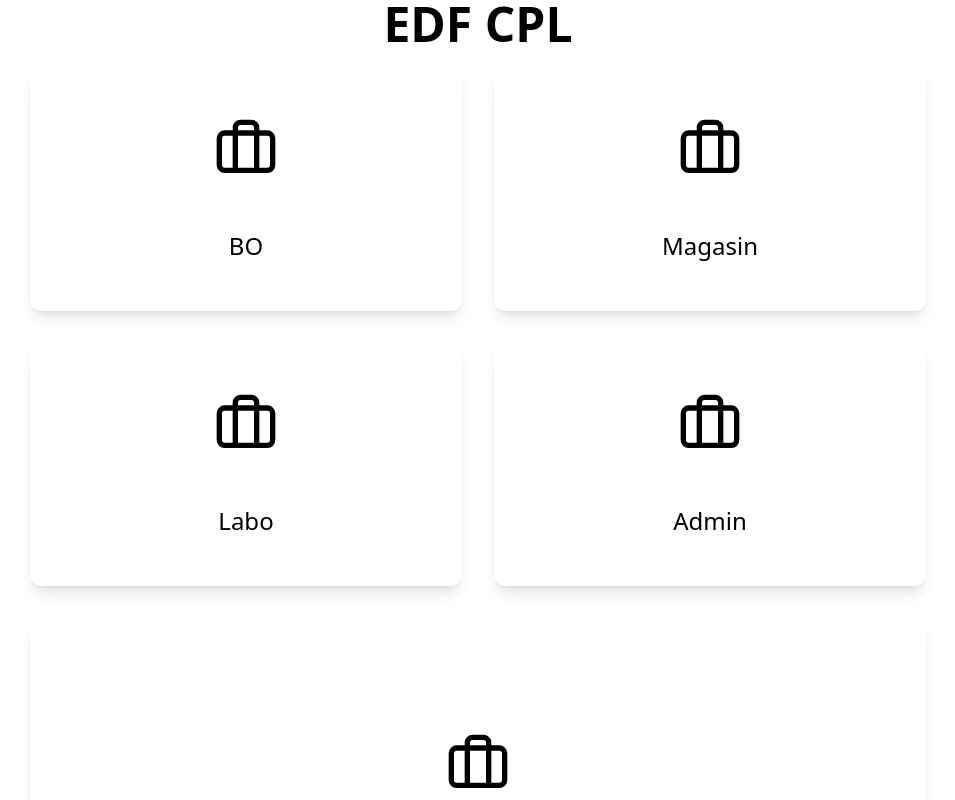
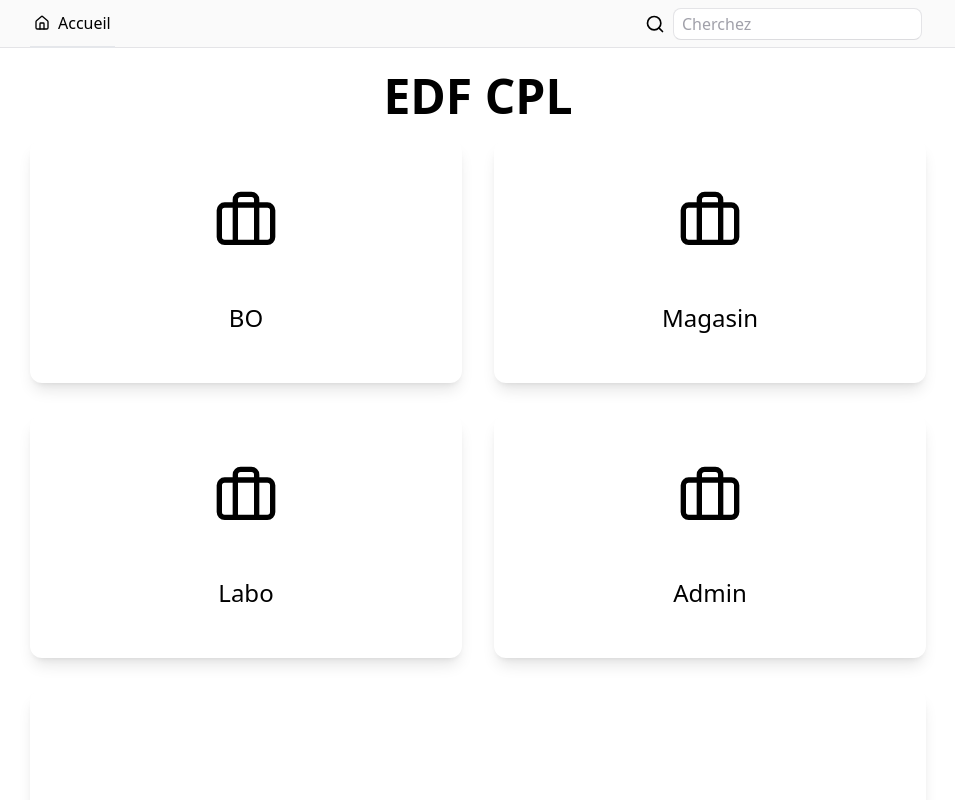
Before and after one commit to NicolasRbls/Hackathon-EDF-E5, a Vue app in the folder frontend/: page / in a window 1280 px wide. Shown: the top 800 px of the page, without its empty margins (162-1117 px from the left). Built offline with nearby package versions, Linux system fonts and the light colour scheme.

Commit message:
feat: add header & default layout

```diff
--- a/frontend/src/App.vue
+++ b/frontend/src/App.vue
@@ -1,9 +1,13 @@
 <template>
   <div id="app" class="min-h-screen bg-white dark:bg-zinc-900 dark:text-gray-200">
-      <div class="h-full w-full max-w-4xl m-auto dark:bg-zinc-900">
+    <layout-default>
         <router-view />
-      </div>
+    </layout-default>
   </div>
 </template>
 
-<script> export default { name: 'App' } </script>
+<script> import LayoutDefault from "./components/layouts/main.vue";
+
+export default { name: 'App',
+  components: {LayoutDefault}
+} </script>
--- /dev/null
+++ b/frontend/src/components/layouts/main.vue
@@ -0,0 +1,25 @@
+<template>
+  <div id="app" class="min-h-screen min-w-screen bg-white dark:bg-zinc-900 dark:text-gray-200">
+    <navbar-default>
+      <navbar-item-default icon="home" title="Accueil" />
+      <navbar-spacer />
+      <navbar-search-default placeholder="Cherchez" />
+    </navbar-default>
+    <!-- TODO ici implémentez la sidebar -->
+    <main class="h-full w-full max-w-4xl m-auto dark:bg-zinc-900 pt-6">
+      <slot/>
+    </main>
+  </div>
+</template>
+
+<script>
+import NavbarDefault from "../navbar/navbar.vue";
+import NavbarItemDefault from "../navbar/item.vue";
+import NavbarSearchDefault from "../navbar/search.vue";
+import NavbarSpacer from "../navbar/spacer.vue";
+
+export default {
+  name: 'layout-default',
+  components: {NavbarSpacer, NavbarSearchDefault, NavbarItemDefault, NavbarDefault},
+}
+</script>
--- /dev/null
+++ b/frontend/src/components/navbar/item.vue
@@ -0,0 +1,19 @@
+<template>
+  <div class="h-12 border-b-2 flex items-center gap-2 px-1 cursor-pointer">
+    <Icon :name="icon" size="16" />
+    <p>{{ title }}</p>
+  </div>
+</template>
+
+<script>
+import Icon from "../lucide/Icon.vue";
+
+export default {
+  name: 'navbar-item-default',
+  components: {Icon},
+  props: {
+    title: String,
+    icon: String
+  }
+}
+</script>
--- /dev/null
+++ b/frontend/src/components/navbar/navbar.vue
@@ -0,0 +1,13 @@
+<template>
+  <header class="w-full bg-zinc-50 dark:bg-zinc-900 border-b border-zinc-200 dark:border-zinc-700 gap-2 h-13 sticky top-0 z-50">
+    <div class="m-auto max-w-4xl h-full flex items-center gap-2 -mb-px">
+      <slot />
+    </div>
+  </header>
+</template>
+
+<script>
+export default {
+  name: 'navbar-default',
+}
+</script>
--- /dev/null
+++ b/frontend/src/components/navbar/search.vue
@@ -0,0 +1,18 @@
+<template>
+  <div class="h-12 flex items-center gap-2 px-1">
+    <Icon name="search" size="20" />
+    <input :placeholder="placeholder" class="px-2 py-1 border rounded-lg block leading-[1.375rem] bg-white dark:bg-white/10 text-zinc-700 placeholder-zinc-400 dark:text-zinc-300 dark:placeholder-zinc-400 border-zinc-200 border-b-zinc-300/80 dark:border-white/10"/>
+  </div>
+</template>
+
+<script>
+import Icon from "../lucide/Icon.vue";
+
+export default {
+  name: 'navbar-search-default',
+  components: {Icon},
+  props: {
+    placeholder: String,
+  }
+}
+</script>
--- /dev/null
+++ b/frontend/src/components/navbar/spacer.vue
@@ -0,0 +1,9 @@
+<template>
+  <div class="flex-1"></div>
+</template>
+
+<script>
+export default {
+  name: 'navbar-spacer',
+}
+</script>
```
